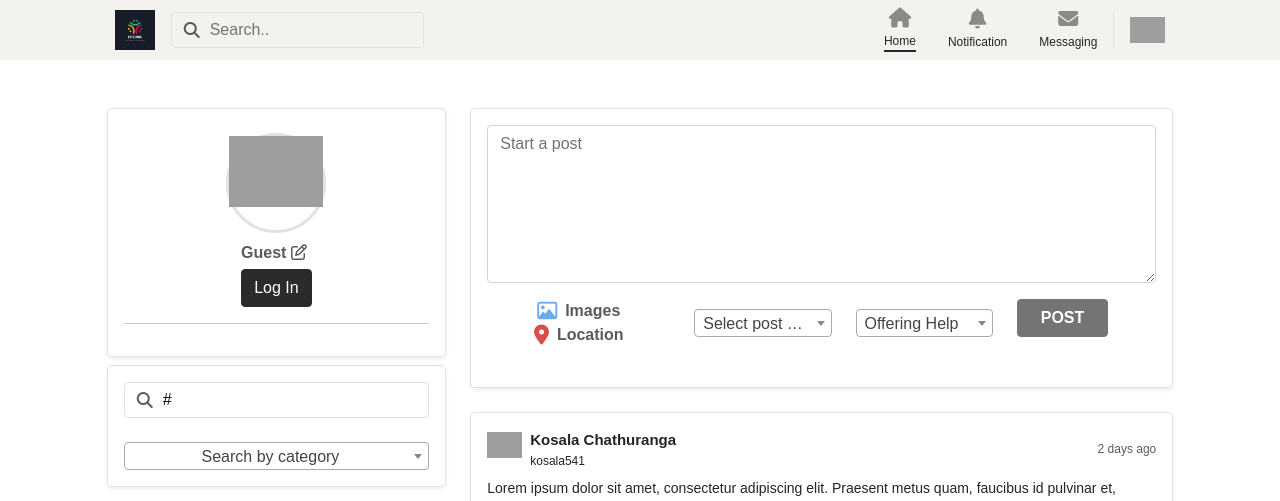
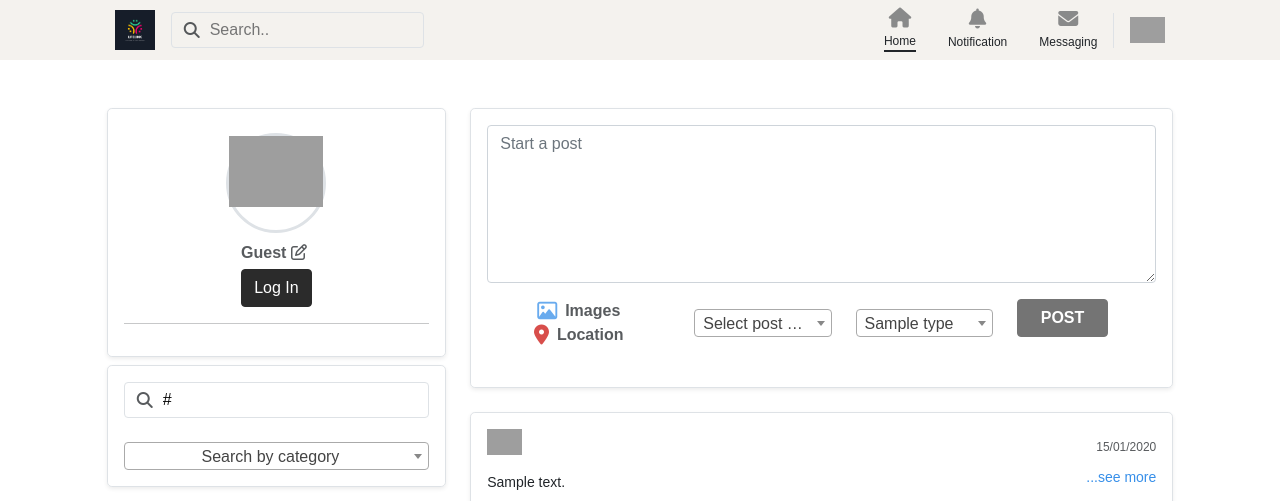
Before and after one commit to nipunlakshank/LifeLink, a PHP site: page /lifelink/ in a window 1280 px wide. Shown: the top 501 px of the page. Run offline with PHP 8.4, Linux system fonts and the light colour scheme; tables that the repository leaves empty or names only in its code hold one stand-in row (values such as "Sample post"); some libraries are stand-ins or nearby versions; grey boxes are pictures that could not be loaded.

Commit message:
Add Home functions

```diff
--- a/app/controllers/Home.php
+++ b/app/controllers/Home.php
@@ -10,13 +10,22 @@
 
     public function index(): void
     {
-        $members = $this->loadData();
-        $data = ["members" =>  $members];
+        $data = $this->loadData();
         $this->view('home', $data);
     }
 
     private function loadData(): array
     {
-        return [];
+        $post = new Post();
+        $posts = $post->getPosts();
+        $data["posts"] = $posts;
+
+        $category = new PostCategory();
+        $data['categories'] = $category->selectAll();
+
+        $type = new PostType();
+        $data["types"] = $type->selectAll();
+
+        return $data;
     }
 }
--- a/app/core/config.php
+++ b/app/core/config.php
@@ -49,10 +49,10 @@
    define("PUBLIC_ROOT", ROOT . "/public");
 
    // Database config
-   define("DB_HOST", "localhost");
-   define("DB_NAME", "");
-   define("DB_USER", "");
-   define("DB_PASSWORD", "");
+   define("DB_HOST", "https://nerdtechlk.com");
+   define("DB_NAME", "id21316345_lifelink_db");
+   define("DB_USER", "id21316345_user");
+   define("DB_PASSWORD", "jepvuq-hikbEv-gywxe6");
    define("DB_DRIVER", "mysql");
 }
 
--- a/app/core/model.php
+++ b/app/core/model.php
@@ -74,7 +74,7 @@
         $this->iud($query, $data);
     }
 
-    public function select(array $data, array $select_columns = []): array|null
+    public function select(array $data, array $select_columns = []): array
     {
         if (empty($select_columns)) {
             $select_columns = $this->select_columns;
@@ -93,7 +93,7 @@
         if (is_array($result) && !empty($result)) {
             return $result;
         }
-        return null;
+        return [];
     }
 
     public function selectOne(array $data, array $select_columns = []): array|object|null
@@ -119,7 +119,7 @@
         return null;
     }
 
-    public function selectAll(array $select_columns = [], int $limit = 1000): array|null
+    public function selectAll(array $select_columns = [], int $limit = 1000): array
     {
         if (empty($select_columns)) {
             $select_columns = $this->select_columns;
@@ -129,6 +129,6 @@
         if (is_array($result) && !empty($result)) {
             return $result;
         }
-        return null;
+        return [];
     }
 }
--- a/app/models/Post.php
+++ b/app/models/Post.php
@@ -26,4 +26,62 @@
         'created_at',
         'updated_at',
     ];
+
+    public function getPosts(): array
+    {
+        $posts = $this->selectAll();
+        if (empty($posts)) {
+            return [];
+        }
+
+        foreach ($posts as $post) {
+            $comment = new Comment();
+            $comments = $comment->select(["posts_id" => $post->id]);
+
+            $user = new User();
+            foreach ($comments as $comm) {
+                $commented_user = $user->selectOne(["id" => $comm->users_id]);
+                $comm->username = $commented_user->username;
+                $comm->name = "$commented_user->fname $commented_user->lname";
+                $comm->img = $commented_user->img;
+                $comm->time_diff = $this->getTime($comm->created_at);
+            }
+
+            $post->time_diff = $this->getTime($post->created_at);
+            $post->comments = $comments;
+
+            $postType = new PostType();
+            $post->type = $postType->select(["id" => $post->post_types_id]);
+
+            $postCategory = new PostCategory();
+            $post->category = $postCategory->select(["id" => $post->post_categories_id]);
+        }
+        return $posts;
+    }
+
+    private function getTime($date_string): string
+    {
+        $time_diff = "";
+        $userLastActivity = new DateTime($date_string, new DateTimeZone("Asia/Colombo"));
+        $currentTimestamp = new DateTime("now", new DateTimeZone("Asia/Colombo"));
+        $timeDifference = $currentTimestamp->diff($userLastActivity);
+
+        if ($timeDifference->y > 0) {
+            $time_diff = $userLastActivity->format("d/m/Y");
+        } elseif ($timeDifference->days === 1 && $timeDifference->h < 24) {
+            $time_diff = "yesterday";
+        } elseif ($timeDifference->days === 0) {
+            if ($timeDifference->h > 0) {
+                $time_diff = $userLastActivity->format(" H:i");
+            } elseif ($timeDifference->i > 0) {
+                $time_diff = $timeDifference->i == 1 ? "1min ago" : $timeDifference->i . "min ago";
+            } else {
+                $time_diff = "Now";
+            }
+        } else {
+            $time_diff = $userLastActivity->format("d/m/Y");
+        }
+
+        return $time_diff;
+    }
 }
--- a/app/views/home.view.php
+++ b/app/views/home.view.php
@@ -62,18 +62,17 @@
                             <input type="text" value="#" class="col-10" style="outline: none; border: none; background-color: #00000000;" placeholder="Search by keyword or tag...">
                         </div>
                         <select id="search_categories" class="form-control select2">
-                            <option value="">Search by category</option>
-                            <option value="">Groceries</option>
-                            <option value="">Medical</option>
-                            <option value="">EmotionalSupport</option>
-                            <option value="">Technical Help</option>
+                            <option value="0">Search by category</option>
+                            <?php foreach ($categories ?? [] as $cat) : ?>
+                                <option value="<?= $cat->id ?>"><?= $cat->name ?></option>
+                            <?php endforeach; ?>
                         </select>
                     </div>
                 </div>
                 <div class="col-md-9 col-lg-8">
                     <div class="border border-1 shadow shadow-sm rounded-3 mb-4">
                         <div class="p-3 position-relative">
-                            <textarea class="form-control" placeholder="Start a post" name="" id="" cols="30" rows="6" style="outline: none;"></textarea>
+                            <textarea class="form-control" oninput="newPostEditing()" placeholder="Start a post" id="post-form-content" cols="30" rows="6" style="outline: none;"></textarea>
                             <div class="mt-3 w-100">
                                 <div class="row">
                                     <div class="col-lg-4 row mb-4">
@@ -82,30 +81,31 @@
                                     </div>
                                     <div class="col-lg-6 row mb-4 ji-center">
                                         <div class="col-6">
-                                            <select id="categories" class="form-control select2">
-                                                <option value="">Select post category</option>
-                                                <option value="">Groceries</option>
-                                                <option value="">Medical</option>
-                                                <option value="">EmotionalSupport</option>
-                                                <option value="">Technical Help</option>
+                                            <input type="hidden" value="<?= Auth::getId() ?>" id="user-id" />
+                                            <select id="post-form-category" class="form-control select2" onchange="newPostEditing()">
+                                                <option value="0">Select post category</option>
+                                                <?php foreach ($categories ?? [] as $cat) : ?>
+                                                    <option value="<?= $cat->id ?>"><?= $cat->name ?></option>
+                                                <?php endforeach; ?>
                                             </select>
                                         </div>
                                         <div class="col-6">
-                                            <select id="help_type" class="select2 form-control">
-                                                <option value="">Offering Help</option>
-                                                <option value="">Need assistance</option>
+                                            <select id="post-form-type" class="select2 form-control">
+                                                <?php foreach ($types ?? [] as $type) : ?>
+                                                    <option value="<?= $type->id ?>"><?= $type->name ?></option>
+                                                <?php endforeach; ?>
                                             </select>
                                         </div>
                                     </div>
                                     <div class="col-lg-2 mb-4">
-                                        <button class="btn btn-primary fw-bold col-12" disabled>
-                                            POST
-                                        </button>
+                                        <button class="btn btn-primary fw-bold col-12" id="post-form-btn" disabled="true">POST</button>
                                     </div>
                                 </div>
                             </div>
                         </div>
                     </div>
+
+                    <?php foreach ($posts as $post) : ?>
                         <div class="border border-1 shadow shadow-sm rounded-3 mb-4">
                             <div class="p-3 position-relative">
                                 <div class="d-flex justify-content-between align-items-center">
@@ -114,14 +114,15 @@
                                             <img src="https://cdn-icons-png.flaticon.com/128/3135/3135715.png" alt="" class="img-fluid">
                                         </div>
                                         <div class=" ps-2">
-                                        <p class="m-0 fw-bold" style="font-size: 15px;">Kosala Chathuranga</p>
-                                        <p class="m-0" style="font-size: 12px;">kosala541</p>
+                                            <p class="m-0 fw-bold" style="font-size: 15px;"><?= Auth::getFname() ?> <?= Auth::getLname() ?></p>
+                                            <p class="m-0" style="font-size: 12px;"><?= Auth::getUsername() ?></p>
                                         </div>
                                     </div>
-                                <p class="m-0 opacity-75" style="font-size: 12px;">2 days ago</p>
+                                    <p class="m-0 opacity-75" style="font-size: 12px;"><?= $post->time_diff ?></p>
                                 </div>
-                            <div class="position-relative mt-2 disc1" style="font-size: 14px;" id="see_all_post">Lorem ipsum dolor sit amet, consectetur adipiscing elit. Praesent metus quam, faucibus id pulvinar et, placerat ac urna. Donec laoreet mollis lacus, sed dignissim nulla mollis a. Quisque tempor fermentum massa, at porta nibh vulputate at. Phasellus placerat, quam eget fringilla sodales, leo sem accumsan metus, a scelerisque ante metus et odio. Maecenas consectetur ipsum tortor, et rhoncus eros maximus eu. Fusce luctus neque ac ipsum porttitor faucibus. Nullam eget mauris ligula. Curabitur iaculis commodo libero at ultrices. Proin at libero enim. Cras ac libero a libero consequat porttitor sit amet a metus. Curabitur in sodales diam. Etiam dictum efficitur arcu sed interdum. Suspendisse in tellus quis tortor congue lobortis quis at lectus. Aenean aliquam a tellus nec luctus. Fusce faucibus finibus enim, vel convallis est finibus et.
-                                <span onclick="see_more_post();" class=" pointer position-absolute " id="see_all_post1" style="right: 0; bottom: 5px;  background-color: #FFFFFF; color: #378FE9; ">...see more</span>
+                                <div class="position-relative mt-2 disc1" style="font-size: 14px;" id="see_all_post-<?= $post->id ?>">
+                                    <?= $post->description ?>
+                                    <span onclick="see_more_post(<?= $post->id ?>);" class=" pointer position-absolute " id="see_all_post1-<?= $post->id ?>" style="right: 0; bottom: 5px;  background-color: #FFFFFF; color: #378FE9; ">...see more</span>
                                 </div>
                                 <!-- <div class="mt-2" style="font-size: 14px;">
                                 For decades, math has been widely cited as Americans' least favorite subject, and algebra is the most frequently failed high school course in the country. But perhaps the problem isn’t that students can’t keep up with what they learn
@@ -134,17 +135,21 @@
                                     <div class="ji-center">
                                         <p class="me-4 m-0 ji-center pointer" style="font-size: 20px;"><i class="opacity-50 fa-solid fa-thumbs-up pe-2"></i><span class="flex_lg" style="font-size: 13px;">Upvote</span></p>
                                         <p class="me-4 m-0 ji-center pointer" style="font-size: 20px;"><i class="opacity-50 fa-solid fa-thumbs-up fa-rotate-180 ps-2"></i><span class="flex_lg" style="font-size: 13px;">Downvote</span></p>
-                                    <p onclick="open_chat();" class="me-4 m-0 ji-center pointer" style="font-size: 20px;"><i class="opacity-50 fa-solid fa-message pe-2"></i><span class="flex_lg" style="font-size: 13px;">Comment</span></p>
+                                        <p onclick="open_chat(<?= $post->id ?>);" class="me-4 m-0 ji-center pointer" style="font-size: 20px;"><i class="opacity-50 fa-solid fa-message pe-2"></i><span class="flex_lg" style="font-size: 13px;">Comment</span></p>
                                     </div>
                                     <div class="">
                                         <span class="opacity-75 pe-3" style="font-size: 13px;">7 upvote</span>
                                         <span class="opacity-75" style="font-size: 13px;">3 downvote</span>
                                     </div>
                                 </div>
-                            <div class="py-4 d-none" id="chat_div">
+                                <div class="py-4 d-none" id="chat_div-<?= $post->id ?>">
                                     <div class="ji-center col-12 position-relative">
                                         <div class="position-relative rounded rounded-circle" style="width: 45px; height: 45px;">
+                                            <?php if (file_exists(SERVER_ROOT . "/public/images/users/" . Auth::getImg())) : ?>
+                                                <img src="<?= PUBLIC_ROOT ?>/assets/images/users/<?= Auth::getImg() ?>" alt="" class="img-fluid">
+                                            <?php else : ?>
                                                 <img src="https://cdn-icons-png.flaticon.com/128/3135/3135715.png" alt="" class="img-fluid">
+                                            <?php endif; ?>
                                         </div>
                                         <textarea class="form-control ms-3 pe-5" name="" id="" cols="30" rows="2"></textarea>
                                         <div class="ji-center position-absolute" style="right: 13px;">
@@ -152,40 +157,38 @@
                                         </div>
                                     </div>
                                     <div class="position-relative" id="cardContainer">
-                                    <?php
-                                    for ($x = 0; $x < 4; $x++) {
-                                    ?>
 
+                                        <?php foreach ($post->comments ?? [] as $comment) : ?>
                                             <div class="card_div">
                                                 <div class="border-bottom mt-4 d-flex">
                                                     <div class="col-lg-1 col-md-1 col-sm-2">
-                                                    <div class="rounded-circle ji-centered" style="background-image: url(https://fiverr-res.cloudinary.com/image/upload/f_auto,q_auto,t_profile_small/v1/attachments/profile/photo/ecb924c7b3195c692127557f2c6385c8-638721441668843162.71172/6B4F23C6-F02D-4CCF-95A4-E8796DD1AF10); background-size: cover; width: 40px; height: 40px; background-color: #ff7300; cursor: pointer;">
+                                                        <div class="rounded-circle ji-centered" style="background-image: url(<?= PUBLIC_ROOT ?>/assets/images/users/<?= $comment->img ?>); background-size: cover; width: 40px; height: 40px; background-color: #ff7300; cursor: pointer;">
                                                             <!-- <h5 class="fw-bold mt-2 text-light">K</h5> -->
                                                         </div>
                                                     </div>
                                                     <div class="ps-1 col-lg-11 col-md-11 col-sm-10">
                                                         <div class="p-3 pt-2 pb-2 mb-3" style="background-color: #f2f2f2; border-radius: 0 9px 9px 9px;">
                                                             <div class="d-flex justify-content-between align-items-center">
-                                                            <p class="fw-bold opacity-75 m-0" style="font-size: 15px;">Bryan D.</p>
-                                                            <p class="opacity-75 m-0" style="font-size: 11px;">11 JUL 2023</p>
+                                                                <p class="fw-bold opacity-75 m-0" style="font-size: 15px;"><?= $comment->name ?></p>
+                                                                <p class="opacity-75 m-0 ps-2" style="font-size: 11px;"><?= $comment->time_diff ?></p>
                                                             </div>
                                                             <div class="m-0">
                                                                 <span class="opacity-75" style="font-size: 14px;">
-                                                                Great work again. Had some problems with the payment process for my website and Mo fixed all the issues in my list. Would highly recommend.
+                                                                    <?= $comment->comment ?>
                                                                 </span>
                                                             </div>
                                                         </div>
                                                     </div>
                                                 </div>
                                             </div>
-                                    <?php
-                                    }
-                                    ?>
+                                        <?php endforeach; ?>
                                     </div>
                                 </div>
                             </div>
                         </div>
                 </div>
+            <?php endforeach; ?>
+
             </div>
         </div>
     </div>
```
Also changed, not shown: app/controllers/Posts.php (added, +29 -0 lines), public/assets/js/main.js. Lines whose indentation alone changed are shown as unchanged.
